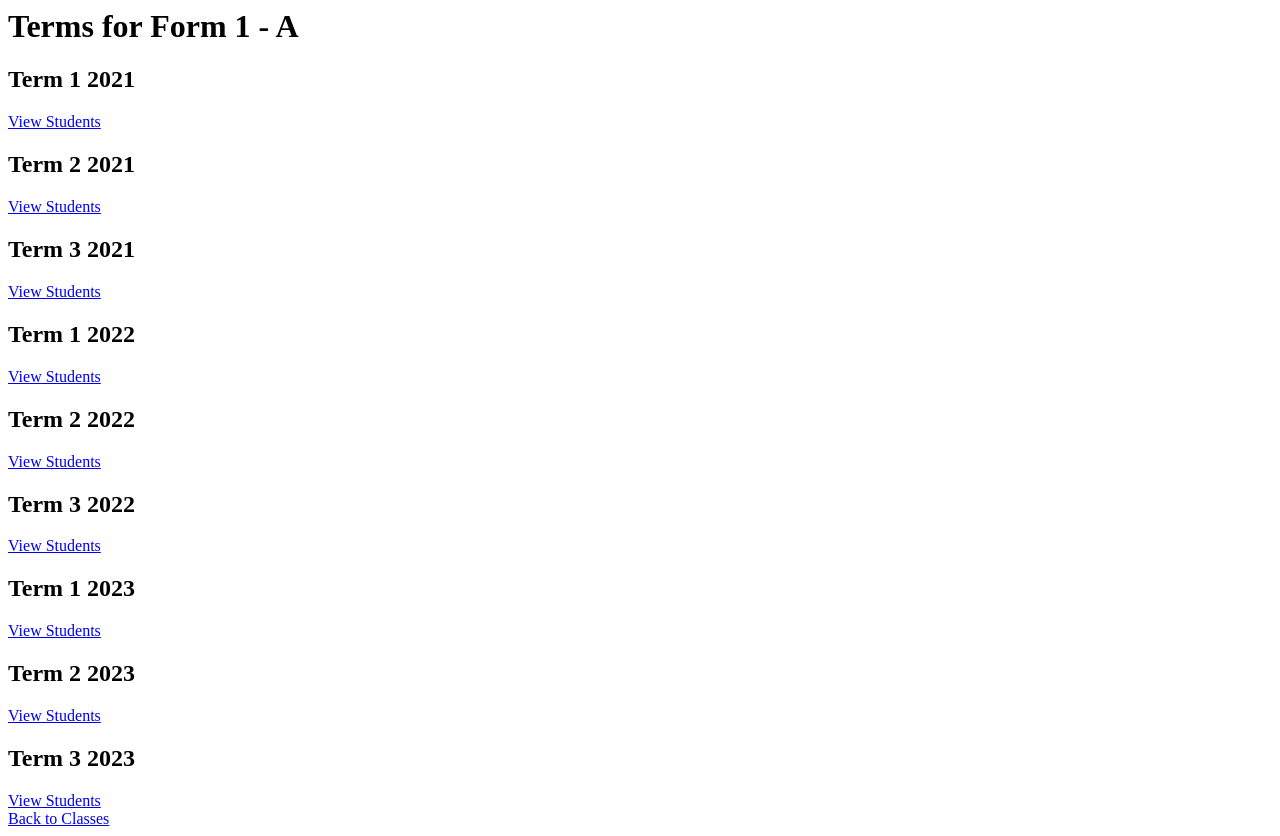
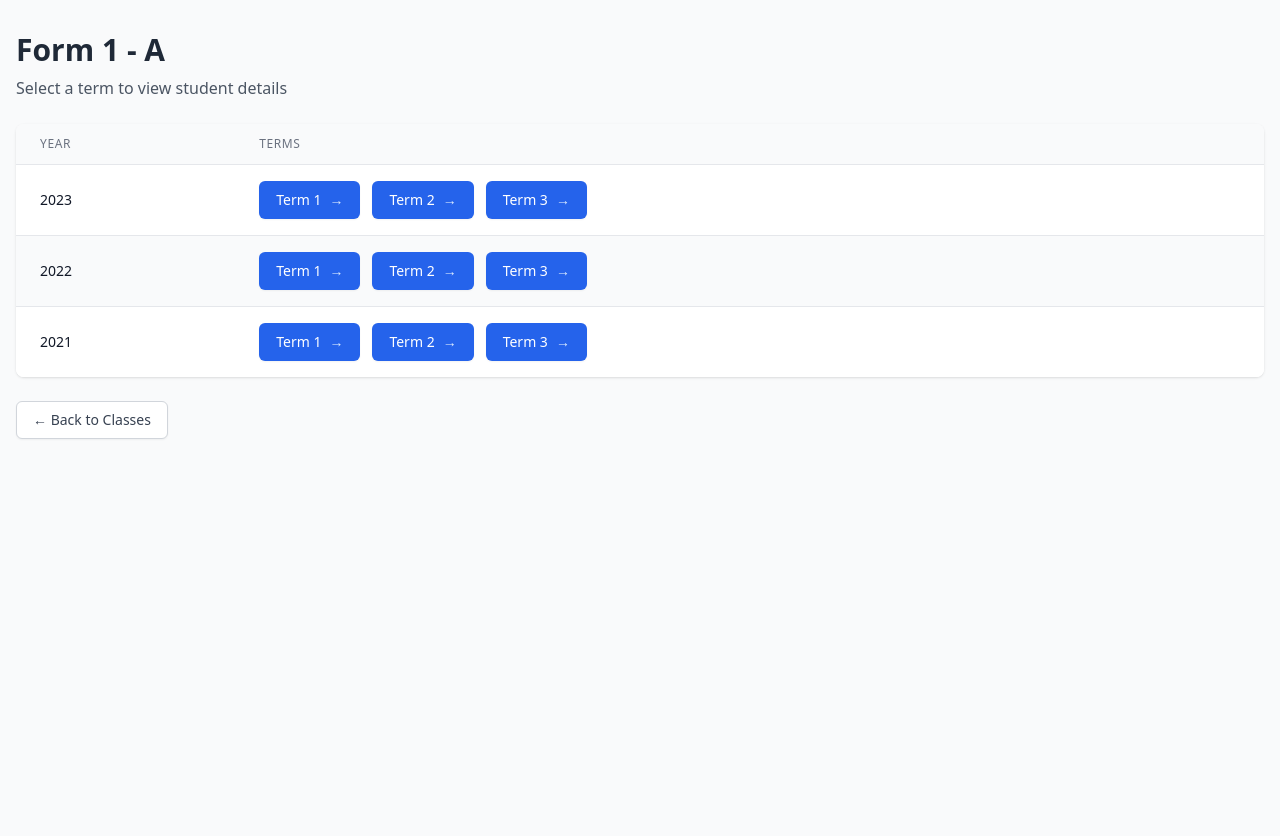
Before and after one commit to steve-ongera/EnezaElimu, a Django app: page /classes/1/terms/ in a window 1280 px wide. After the commit the page ends 439 px from the top, so only its background shows below. Run offline with Django 5.2, Linux system fonts and the light colour scheme; data comes from the database, SQL or seed files in the repository; some libraries are stand-ins or nearby versions.

Commit message:
modified term list view and templates

```diff
--- a/myapp/views.py
+++ b/myapp/views.py
@@ -112,7 +112,9 @@ def class_list(request):
 
 def term_list(request, class_id):
     class_of_study = get_object_or_404(Class_of_study, id=class_id)
-    terms = Term.objects.all()
+    terms = Term.objects.filter(
+        # your filtering conditions here
+    ).order_by('-year', 'name')  # Sort by year descending, then term name
     return render(request, 'school/term_list.html', {
         'class_of_study': class_of_study,
         'terms': terms
--- a/templates/school/term_list.html
+++ b/templates/school/term_list.html
@@ -1,12 +1,67 @@
-<h1>Terms for {{ class_of_study.name }} - {{ class_of_study.stream }}</h1>
-<div class="term-list">
-    {% for term in terms %}
-        <div class="term-card">
-            <h2>{{ term.name }} {{ term.year }}</h2>
-            <a href="{% url 'student_list' class_of_study.id term.id %}" class="btn">View Students</a>
+<!DOCTYPE html>
+<html>
+<head>
+    <title>Terms List</title>
+    <script src="https://cdn.tailwindcss.com"></script>
+</head>
+<body class="bg-gray-50">
+    <div class="container mx-auto px-4 py-8">
+        <!-- Header -->
+        <div class="mb-6">
+            <h1 class="text-3xl font-bold text-gray-800">
+                {{ class_of_study.name }} - {{ class_of_study.stream }}
+            </h1>
+            <p class="text-gray-600 mt-2">Select a term to view student details</p>
         </div>
-    {% empty %}
-        <p>No terms found.</p>
-    {% endfor %}
-</div>
-<a href="{% url 'class_list' %}" class="btn back">Back to Classes</a>
+
+        <!-- Terms Table -->
+        <div class="bg-white rounded-lg shadow overflow-hidden">
+            <div class="overflow-x-auto">
+                <table class="min-w-full divide-y divide-gray-200">
+                    <thead>
+                        <tr class="bg-gray-50">
+                            <th class="px-6 py-3 text-left text-xs font-medium text-gray-500 uppercase tracking-wider">Year</th>
+                            <th class="px-6 py-3 text-left text-xs font-medium text-gray-500 uppercase tracking-wider">Terms</th>
+                        </tr>
+                    </thead>
+                    <tbody class="bg-white divide-y divide-gray-200">
+                        {% regroup terms by year as year_list %}
+                        {% for year in year_list %}
+                        <tr class="{% cycle 'bg-white' 'bg-gray-50' %}">
+                            <td class="px-6 py-4 whitespace-nowrap text-sm font-medium text-gray-900">
+                                {{ year.grouper }}
+                            </td>
+                            <td class="px-6 py-4">
+                                <div class="flex flex-wrap gap-3">
+                                    {% for term in year.list %}
+                                    <a href="{% url 'student_list' class_of_study.id term.id %}"
+                                       class="inline-flex items-center px-4 py-2 border border-transparent rounded-md shadow-sm text-sm font-medium text-white bg-blue-600 hover:bg-blue-700 focus:outline-none focus:ring-2 focus:ring-offset-2 focus:ring-blue-500 transition-colors duration-200">
+                                        {{ term.name }}
+                                        <span class="ml-2 text-blue-100">→</span>
+                                    </a>
+                                    {% endfor %}
+                                </div>
+                            </td>
+                        </tr>
+                        {% empty %}
+                        <tr>
+                            <td colspan="2" class="px-6 py-4 text-center text-sm text-gray-500">
+                                No terms found for this class.
+                            </td>
+                        </tr>
+                        {% endfor %}
+                    </tbody>
+                </table>
+            </div>
+        </div>
+
+        <!-- Back Button -->
+        <div class="mt-6">
+            <a href="{% url 'class_list' %}"
+               class="inline-flex items-center px-4 py-2 border border-gray-300 rounded-md shadow-sm text-sm font-medium text-gray-700 bg-white hover:bg-gray-50 focus:outline-none focus:ring-2 focus:ring-offset-2 focus:ring-blue-500 transition-colors duration-200">
+                ← Back to Classes
+            </a>
+        </div>
+    </div>
+</body>
+</html>
```
